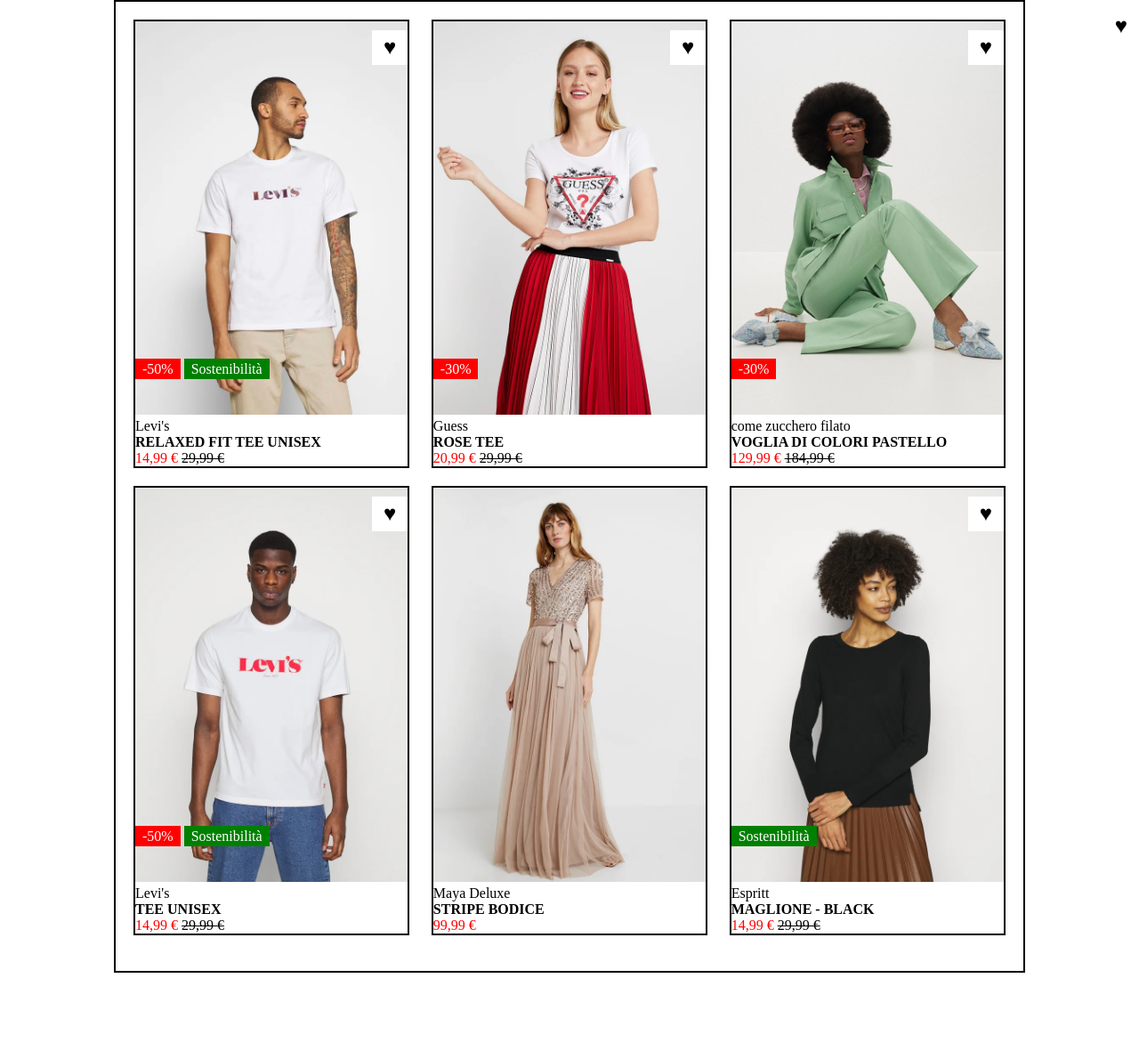
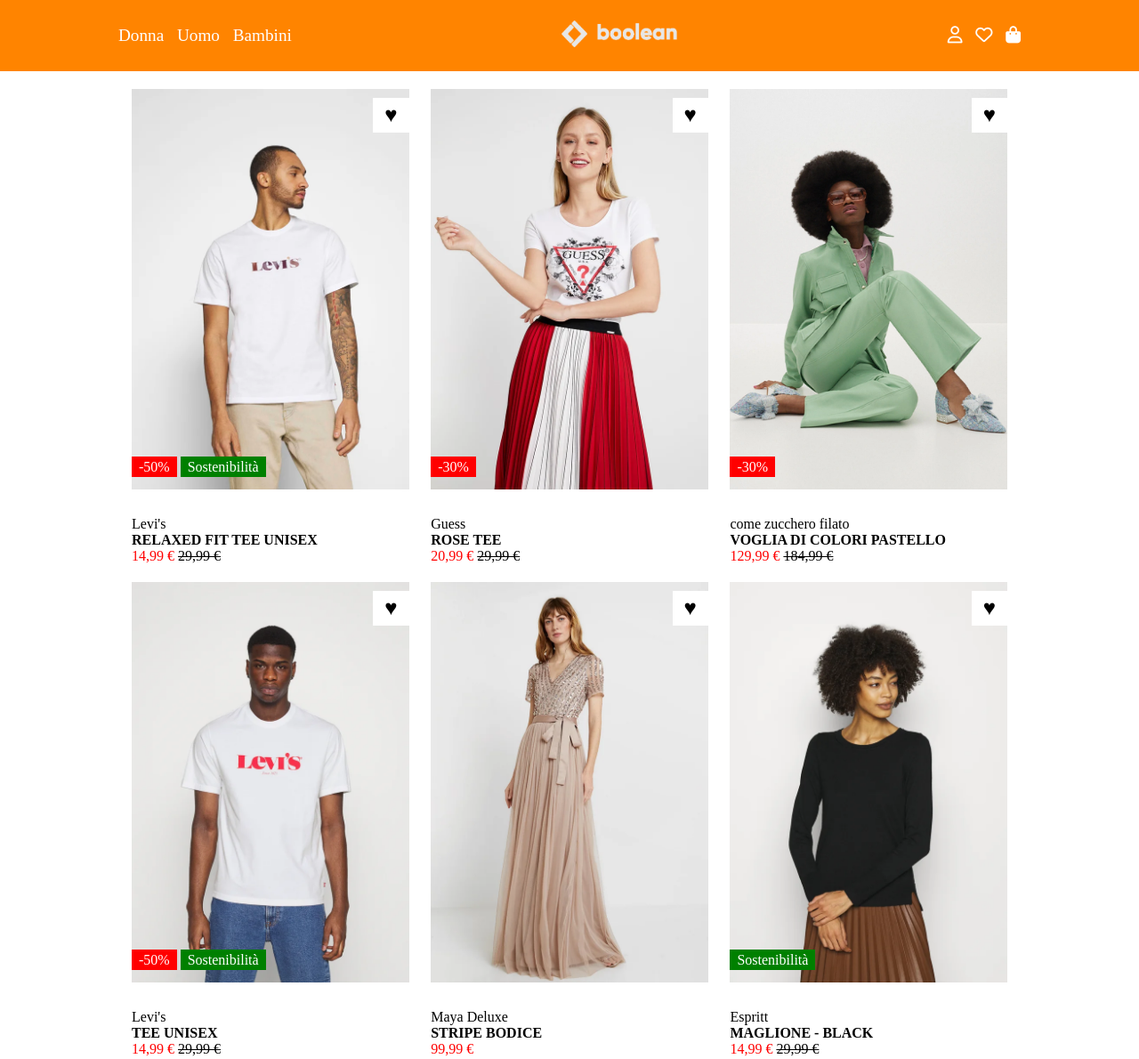
Before and after one commit to MassimilianoTagliabue/html-css-boolando, a plain HTML site: page index.html in a window 1280 px wide. Shown: the whole page at 89% size. Before the commit the page ends 1093 px from the top, so only its background shows below. Drawn offline with Linux system fonts and the light colour scheme.

Commit message:
feat:card complete + header

```diff
--- a/css/style.css
+++ b/css/style.css
@@ -20,9 +20,6 @@ img{
     flex-wrap: wrap;
     justify-content: space-between;
 
-    /* debug */
-    border: 2px solid black;
-    min-height: 400px;
 
 }
 
@@ -30,13 +27,38 @@ img{
     width: calc(95% / 3);
     margin-bottom: 20px;
 
-    /* debug */
-    min-height: 300px;
-    border: 2px solid black;
+
 }
 
 /* header */
 
+.bg-orange{
+    background-color: #ff8400;
+    color: white;
+    font-size: 1.2rem;
+}
+
+.header-container{
+    width: 80%;
+    max-width: 1100px;
+    height: 80px;
+    margin: 0 auto;
+    display: flex;
+    justify-content: space-between;
+    align-items: center;
+
+}
+i{
+    padding: 0 5px;
+}
+.header-container span{
+    padding: 0 5px;
+}
+
+.size{
+    width: 130px;
+    height: 30px;
+}
 /* main */
 
 .discount-price {
@@ -51,11 +73,13 @@ img{
     background-color: red;
     color: white;
     padding: 3px 8px;
+
 }
 .sustain{
     background-color: green;
     color: white;
     padding: 3px 8px;
+
 
 }
 
@@ -66,6 +90,7 @@ img{
  .position{
     position: absolute;
     bottom: 100px;
+    z-index: 9999;
 }
 
 .heart{
@@ -75,5 +100,34 @@ img{
     padding: 6px 13px;
     top: 10px;
     right: 0;
+    z-index: 9999;
 }
+
+.card:hover .heart{
+    color: red;
+}
+
+.img-container{
+    background-size: contain;
+    background-repeat: no-repeat;
+    max-width: 100%;
+    height: 480px;
+}
+
+.first-img{
+    position: absolute;
+
+}
+
+.img-hover{
+    position: absolute;
+    z-index: -1;
+
+}
+
+.card:hover .img-hover{
+   z-index: 1;
+
+}
+
 /* footer */
--- a/index.html
+++ b/index.html
@@ -5,14 +5,29 @@
     <meta charset="UTF-8">
     <meta name="viewport" content="width=device-width, initial-scale=1.0">
     <title>Boolando</title>
+    <link rel="stylesheet" href="https://cdnjs.cloudflare.com/ajax/libs/font-awesome/6.6.0/css/all.min.css" integrity="sha512-Kc323vGBEqzTmouAECnVceyQqyqdsSiqLQISBL29aUW4U/M7pSPA/gEUZQqv1cwx4OnYxTxve5UMg5GT6L4JJg==" crossorigin="anonymous" referrerpolicy="no-referrer" />
 
     <link rel="stylesheet" href="./css/style.css">
 </head>
 
 <body>
     <!-- header -->
-    <header>
-
+    <header class="bg-orange">
+        <section class="header-container">
+            <div>
+                <span>Donna</span>
+                <span>Uomo</span>
+                <span>Bambini</span>
+            </div>
+            <div>
+                <img src="./img/boolean-logo.png" alt="logo" class="size">
+            </div>
+            <div>
+                <i class="fa-regular fa-user"></i>
+                <i class="fa-regular fa-heart"></i>
+                <i class="fas fa-shopping-bag"></i>
+            </div>
+        </section>
     </header>
     <!-- /header -->
 
@@ -23,7 +38,11 @@
             <!-- img 1 -->
             <div class="col">
                 <div class="card">
-                    <img src="./img/1.webp" alt="modello">
+                    <!-- <div class="img1 size"></div> -->
+                    <div class="img-container">
+                        <img src="./img/1.webp" alt="" class="first-img">
+                        <img src="./img/1b.webp" alt="" class="img-hover">
+                    </div>
                     <div>Levi's</div>
                     <h4>RELAXED FIT TEE UNISEX</h4>
                     <span class="discount-price">14,99 &euro;</span>
@@ -39,7 +58,10 @@
             <!-- img 2 -->
             <div class="col">
                 <div class="card">
-                    <img src="./img/2.webp" alt="modello">
+                    <div class="img-container">
+                        <img src="./img/2.webp" alt="" class="first-img">
+                        <img src="./img/2b.webp" alt="" class="img-hover">
+                    </div>
                     <div>Guess</div>
                     <h4>ROSE TEE</h4>
                     <span class="discount-price">20,99 &euro;</span>
@@ -54,10 +76,13 @@
             <!-- img 3 -->
             <div class="col">
                 <div class="card">
-                    <img src="./img/3.webp" alt="modello">
+                    <div class="img-container">
+                        <img src="./img/3.webp" alt="" class="first-img">
+                        <img src="./img/3b.webp" alt="" class="img-hover">
+                    </div>
                     <div>come zucchero filato</div>
                     <h4>VOGLIA DI COLORI PASTELLO</h4>
-                    <span class="discount-price" >129,99 &euro;</span>
+                    <span class="discount-price">129,99 &euro;</span>
                     <span class="original-price">184,99 &euro;</span>
                     <div class="position">
                         <span class="bg-red ">-30%</span>
@@ -69,7 +94,10 @@
             <!-- img 4 -->
             <div class="col">
                 <div class="card">
-                    <img src="./img/4.webp" alt="modello">
+                    <div class="img-container">
+                        <img src="./img/4.webp" alt="" class="first-img">
+                        <img src="./img/4b.webp" alt="" class="img-hover">
+                    </div>
                     <div>Levi's</div>
                     <h4> TEE UNISEX</h4>
                     <span class="discount-price">14,99 &euro;</span>
@@ -85,18 +113,25 @@
             <!-- img 5 -->
             <div class="col">
                 <div class="card">
-                    <img src="./img/5.webp" alt="modello">
+                    <div class="img-container">
+                        <img src="./img/5.webp" alt="" class="first-img">
+                        <img src="./img/5b.webp" alt="" class="img-hover">
+                    </div>
                     <div>Maya Deluxe</div>
                     <h4>STRIPE BODICE</h4>
                     <span class="discount-price">99,99 &euro;</span>
+
+                    <div class="heart">&hearts;</div>
                 </div>
-                <div class="heart">&hearts;</div>
             </div>
 
             <!-- img 6 -->
             <div class="col">
                 <div class="card">
-                    <img src="./img/6.webp" alt="modello">
+                    <div class="img-container">
+                        <img src="./img/6.webp" alt="" class="first-img">
+                        <img src="./img/6b.webp" alt="" class="img-hover">
+                    </div>
                     <div>Espritt</div>
                     <h4>MAGLIONE - BLACK</h4>
                     <span class="discount-price">14,99 &euro;</span>
```
